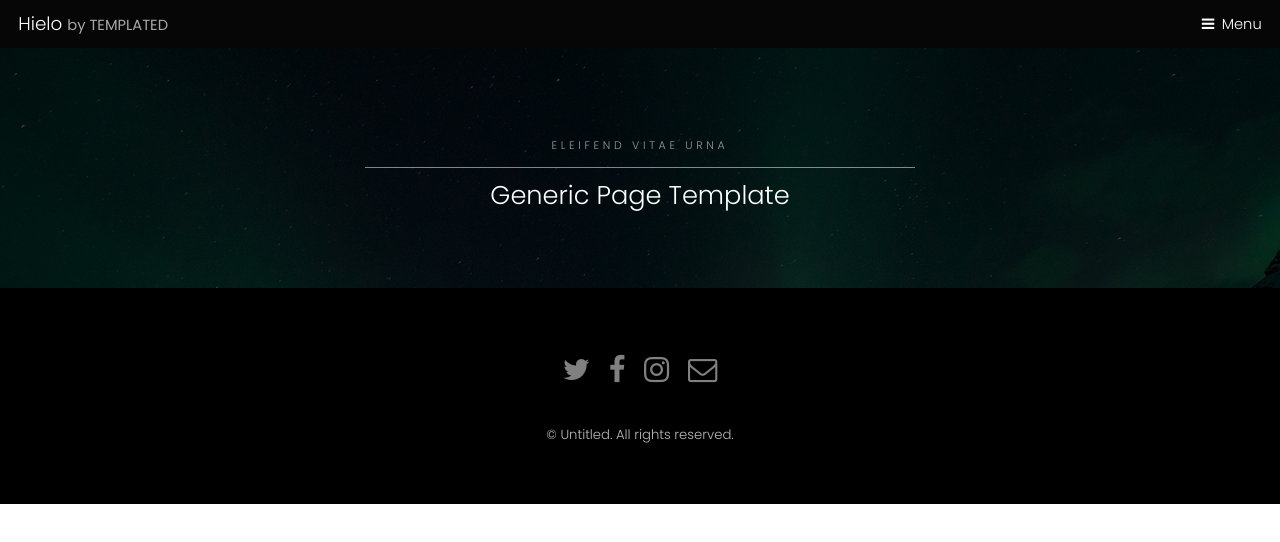
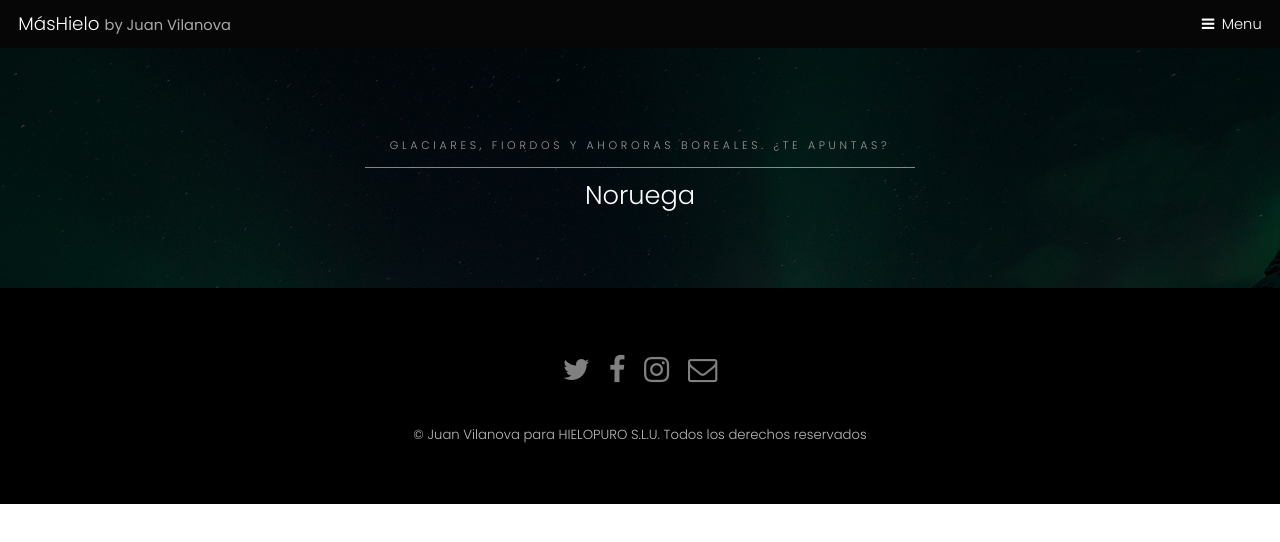
Before and after one commit to juanvilanova/05_REP_MASHIELO, a plain HTML site: page noruega.html in a window 1280 px wide. Drawn offline with Linux system fonts and the light colour scheme.

Commit message:
Creamos sección Noruega desde NetBeans

```diff
--- a/noruega.html
+++ b/noruega.html
@@ -6,7 +6,7 @@
 -->
 <html>
 	<head>
-		<title>Hielo by TEMPLATED</title>
+		<title>MásHielo by Juan Vilanova</title>
 		<meta charset="utf-8" />
 		<meta name="viewport" content="width=device-width, initial-scale=1" />
 		<link rel="stylesheet" href="assets/css/main.css" />
@@ -15,7 +15,7 @@
 
 		<!-- Header -->
 			<header id="header">
-				<div class="logo"><a href="index.html">Hielo <span>by TEMPLATED</span></a></div>
+				<div class="logo"><a href="index.html">MásHielo <span>by Juan Vilanova</span></a></div>
 				<a href="#menu">Menu</a>
 			</header>
 
@@ -23,8 +23,8 @@
 			<nav id="menu">
 				<ul class="links">
 					<li><a href="index.html">Home</a></li>
-					<li><a href="generic.html">Generic</a></li>
-					<li><a href="elements.html">Elements</a></li>
+					<li><a href="groenlandia.html">Groenlandia</a></li>
+					<li><a href="noruega.html">Noruega</a></li>
 				</ul>
 			</nav>
 
@@ -32,8 +32,8 @@
 			<section id="One" class="wrapper style3">
 				<div class="inner">
 					<header class="align-center">
-						<p>Eleifend vitae urna</p>
-						<h2>Generic Page Template</h2>
+						<p>Glaciares, fiordos y ahororas boreales. ¿Te apuntas?</p>
+						<h2>Noruega</h2>
 					</header>
 				</div>
 			</section>
@@ -68,7 +68,7 @@
 					</ul>
 				</div>
 				<div class="copyright">
-					&copy; Untitled. All rights reserved.
+					&copy; Juan Vilanova para HIELOPURO S.L.U. Todos los derechos reservados
 				</div>
 			</footer>
 
```
